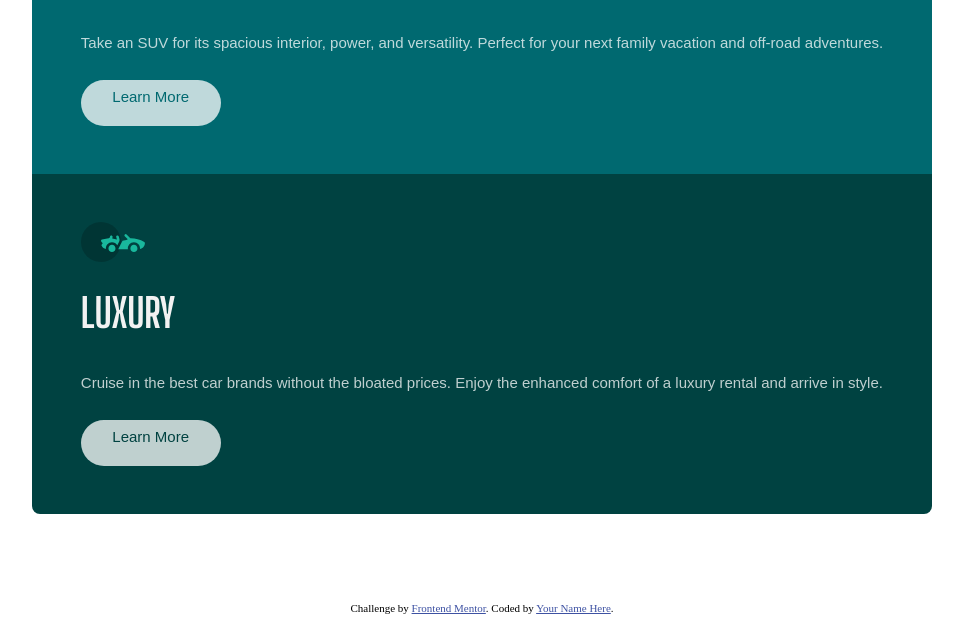
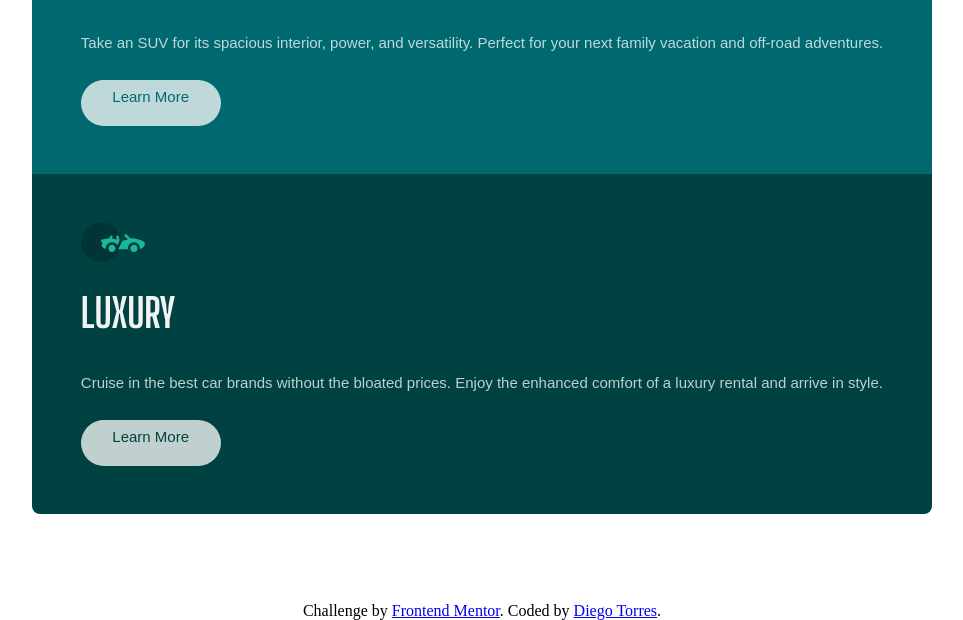
Before and after one commit to diegotorres9/3-column-preview-card-component-main, a plain HTML site: page index.html in a window 1280 px wide. Shown: the part 594-1214 px from the top of the page, without its empty margins (158-1121 px from the left). Drawn offline with Linux system fonts and the light colour scheme.

Commit message:
update attribution div

```diff
--- a/index.html
+++ b/index.html
@@ -10,11 +10,6 @@
 <link href="https://fonts.googleapis.com/css2?family=Big+Shoulders+Display:wght@700&family=Lexend+Deca&display=swap" rel="stylesheet">
   <title>Frontend Mentor | 3-column preview card component</title>
 
-  <!-- Feel free to remove these styles or customise in your own stylesheet 👍 -->
-  <style>
-    .attribution { font-size: 11px; text-align: center; }
-    .attribution a { color: hsl(228, 45%, 44%); }
-  </style>
 </head>
 <body>
 
@@ -44,7 +39,7 @@
 
   <div class="attribution">
     Challenge by <a href="https://www.frontendmentor.io?ref=challenge" target="_blank">Frontend Mentor</a>.
-    Coded by <a href="#">Your Name Here</a>.
+    Coded by <a href="www.diegoetor.com">Diego Torres</a>.
   </div>
 </body>
 </html>
```
